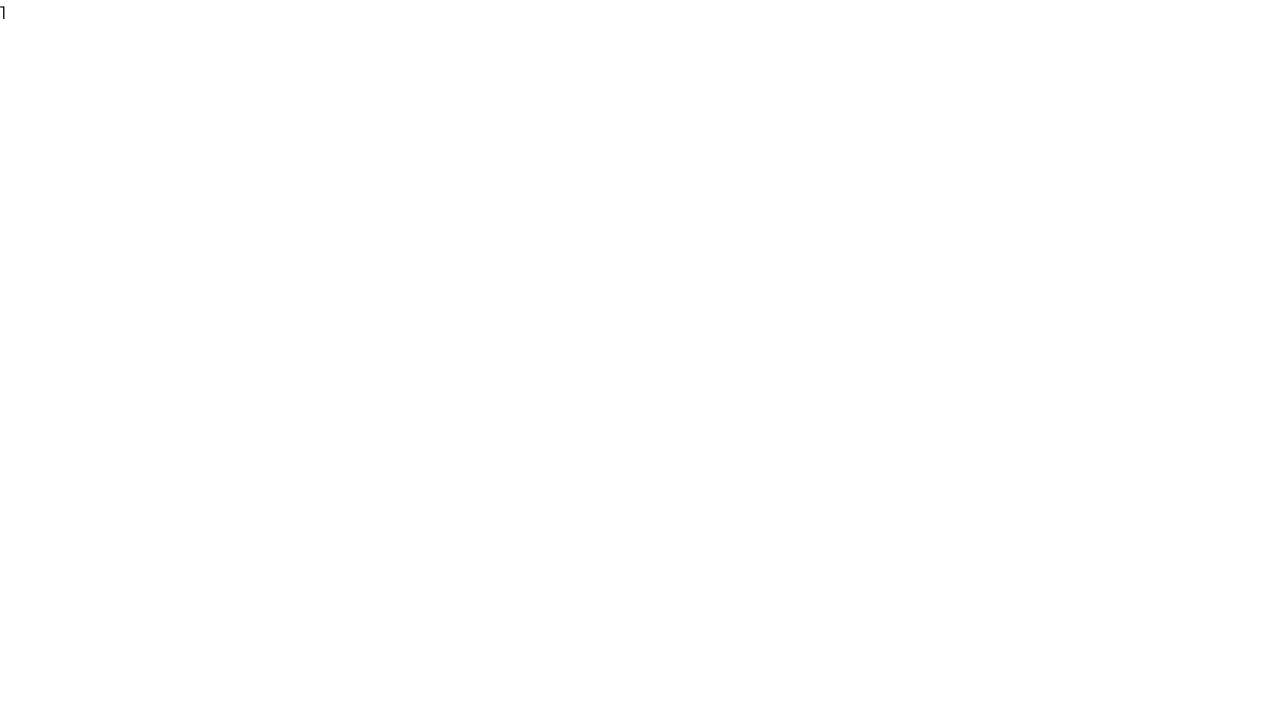
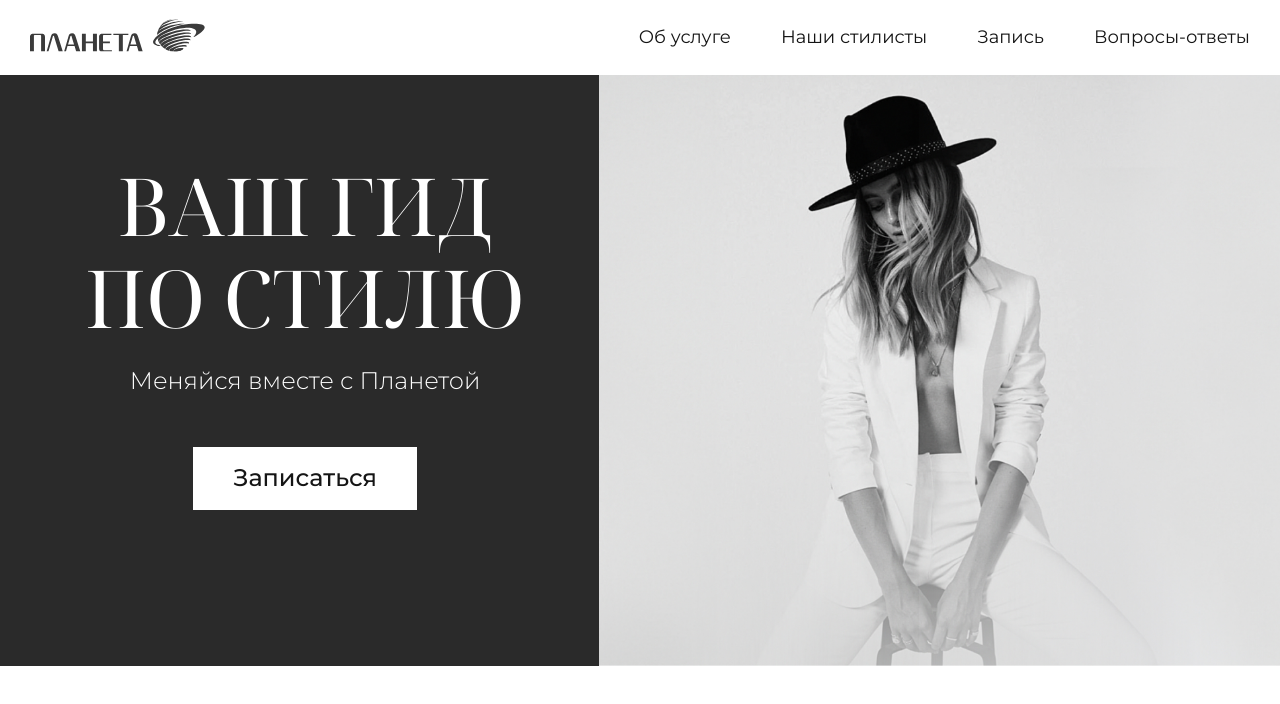
Before and after one commit to Filatov-Nikita/style-gid, a Vue app: page / in a window 1280 px wide. Shown: the top 704 px of the page. Built offline with nearby package versions, Linux system fonts and the light colour scheme.

Commit message:
добавляет шапку

```diff
--- a/src/App.vue
+++ b/src/App.vue
@@ -1,9 +1,11 @@
 <template>
-  <div class="">
-    1
+  <div class="app">
+    <Header />
+    <PromoBanner />
   </div>
 </template>
 
 <script setup>
-
+  import Header from '@/components/Header.vue';
+  import PromoBanner from '@/components/PromoBanner.vue';
 </script>
--- a/src/assets/scss/app.scss
+++ b/src/assets/scss/app.scss
@@ -7,6 +7,16 @@
   @import './fonts/noto.scss';
 
   body {
-    @apply tw-font-body tw-text-18;
+    @apply tw-font-body tw-text-18 tw-text-black2;
   }
 }
+
+@layer components {
+  .wrapper {
+    max-width: 1340px;
+    padding-left: 30px;
+    padding-right: 30px;
+    margin-left: auto;
+    margin-right: auto;
+  }
+}
--- /dev/null
+++ b/src/components/Base/Button.vue
@@ -0,0 +1,48 @@
+<template>
+  <button class="base-btn tw-inline-block" :class="classes">
+    <slot />
+  </button>
+</template>
+
+<script setup>
+  import { computed } from 'vue';
+
+  const props = defineProps({
+    theme: {
+      default: 'black',
+      type: String,
+    },
+    uppercase: {
+      default: false,
+      type: Boolean,
+    },
+  });
+
+  const classes = computed(() => {
+    return {
+      'base-btn--white': props.theme === 'white',
+      'base-btn--black': props.theme === 'black',
+      'base-btn--uppercase': props.uppercase,
+    }
+  });
+</script>
+
+<style scoped lang="scss">
+  .base-btn {
+    padding: 15px 40px;
+    line-height: 1.35;
+    @apply tw-text-24 tw-font-medium tw-text-center;
+
+    &--uppercase {
+      text-transform: uppercase;
+    }
+
+    &--white {
+      @apply tw-bg-white tw-text-black2;
+    }
+
+    &--black {
+      @apply tw-bg-black tw-text-white;
+    }
+  }
+</style>
--- /dev/null
+++ b/src/components/Header.vue
@@ -0,0 +1,70 @@
+<template>
+  <header class="header">
+    <div class="wrapper">
+      <div class="header__wrap">
+        <a href="#" class="hedaer__logo-wrap">
+          <img src="@/assets/images/logo.svg" width="178" height="43" alt="Логотип Планета">
+        </a>
+        <nav class="header__nav">
+          <a
+            class="header__link"
+            v-for="link in navLinks"
+            :href="link.href"
+          >
+            {{ link.label }}
+          </a>
+        </nav>
+      </div>
+    </div>
+  </header>
+</template>
+
+<script setup>
+  const navLinks = [
+    {
+      label: 'Об услуге',
+      href: '#',
+    },
+    {
+      label: 'Наши стилисты',
+      href: '#',
+    },
+    {
+      label: 'Запись',
+      href: '#',
+    },
+    {
+      label: 'Вопросы-ответы',
+      href: '#',
+    }
+  ];
+</script>
+
+<style scoped lang="scss">
+  .header {
+    &__logo-wrap {
+      width: 178px;
+
+      img {
+        width: 100%;
+      }
+    }
+
+    &__wrap {
+      padding: 16px 0px;
+      display: flex;
+      flex-wrap: wrap;
+      gap: 30px;
+      justify-content: space-between;
+      align-items: center;
+    }
+
+    &__nav {
+      display: flex;
+      flex-wrap: wrap;
+      gap: 50px;
+    }
+
+    &__link {}
+  }
+</style>
--- /dev/null
+++ b/src/components/PromoBanner.vue
@@ -0,0 +1,64 @@
+<template>
+  <div class="promo-banner">
+    <div class="wrapper">
+      <div class="promo-banner__wrap">
+        <div class="promo-banner__left">
+          <h1 class="promo-banner__title">Ваш гид по стилю</h1>
+          <p class="promo-banner__subtitle">Меняйся вместе с Планетой</p>
+          <BaseButton theme="white">Записаться</BaseButton>
+        </div>
+        <div class="promo-banner__right">
+          <img class="promo-banner__img" src="@/assets/images/head-banner.jpg" width="1022" height="878" alt="Стильная девушка" />
+        </div>
+      </div>
+    </div>
+  </div>
+</template>
+
+<script setup>
+
+</script>
+
+<style scoped lang="scss">
+  .promo-banner {
+    @apply tw-bg-black;
+
+    &__left {
+      padding-top: 84px;
+      padding-bottom: 156px;
+      text-align: center;
+      flex-basis: 550px;
+      @apply tw-text-white;
+    }
+
+    &__right {
+      flex-basis: 681px;
+      margin-right: -30px;
+    }
+
+    &__wrap {
+      display: flex;
+      justify-content: space-between;
+    }
+
+    &__img {
+      width: 100%;
+      height: 100%;
+      object-fit: cover;
+    }
+
+    &__title {
+      max-width: 441px;
+      margin: 0 auto;
+      margin-bottom: 22px;
+      line-height: 1.15;
+      @apply tw-text-80 tw-font-noto tw-uppercase;
+    }
+
+    &__subtitle {
+      line-height: 1.35;
+      margin-bottom: 50px;
+      @apply tw-font-light tw-text-24;
+    }
+  }
+</style>
--- a/tailwind.config.js
+++ b/tailwind.config.js
@@ -8,6 +8,8 @@ export default {
   theme: {
     colors: {
       'black': '#2A2A2A',
+      'white': '#ffffff',
+      'black2': '#151515',
     },
     fontFamily: {
       'noto': [ 'noto', 'Arial', 'sans-serif' ],
--- a/vite.config.js
+++ b/vite.config.js
@@ -1,7 +1,13 @@
 import { defineConfig } from 'vite'
 import vue from '@vitejs/plugin-vue'
+import path from 'path';
 
 // https://vitejs.dev/config/
 export default defineConfig({
   plugins: [vue()],
+  resolve: {
+    alias: {
+      '@': path.resolve(__dirname, './src'),
+    }
+  }
 })
```
Also changed, not shown: jsconfig.json (added, +8 -0 lines), src/main.js (+6 -1 lines).
